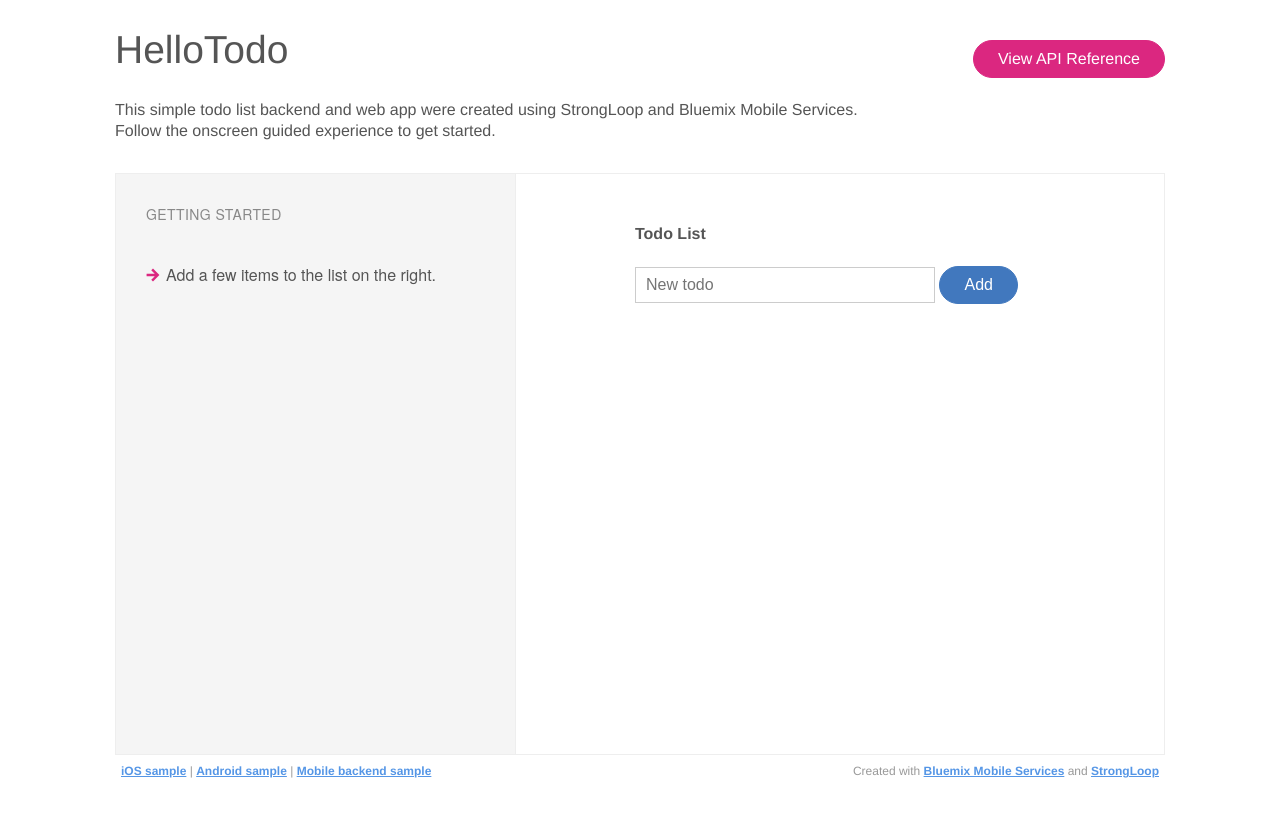
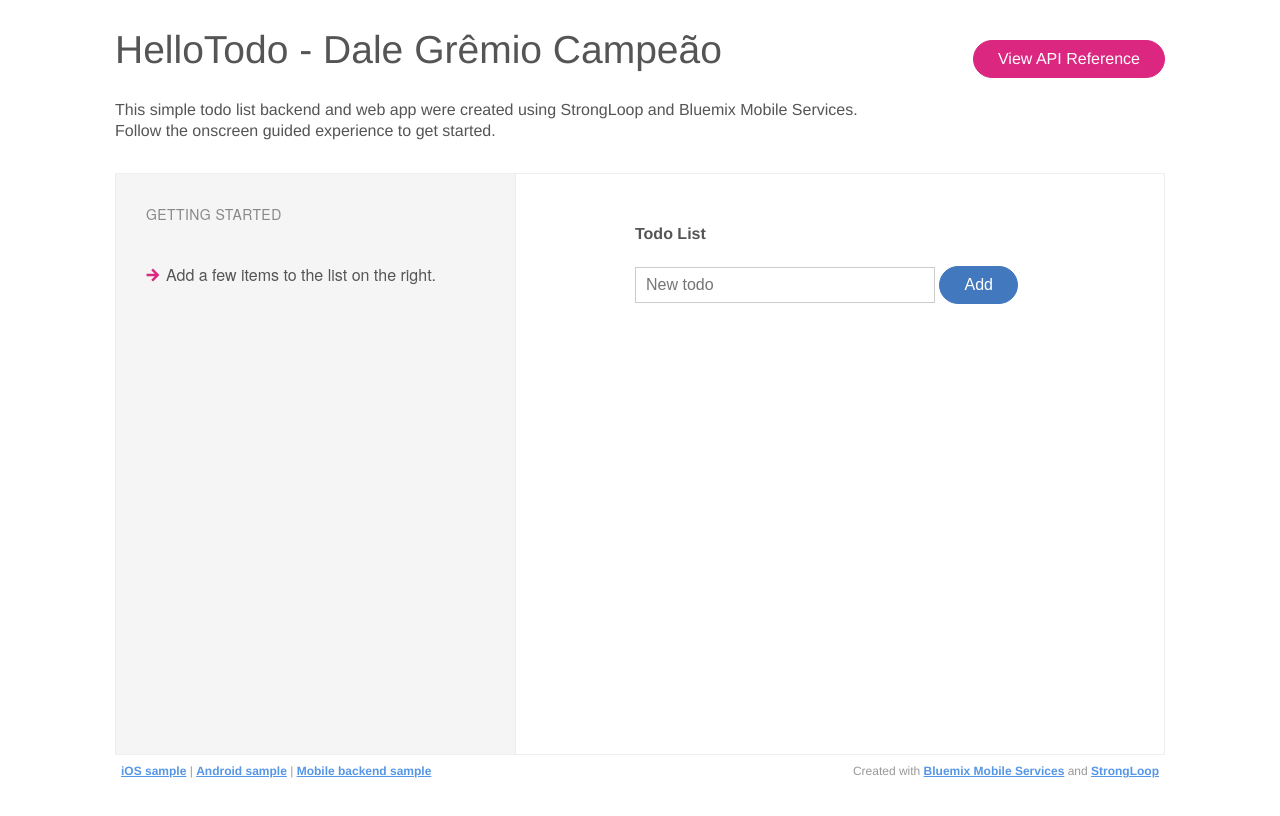
Before and after one commit to rckpoc01/aplicacao-de-teste-rck-1481557691872, a website: page client/index.html in a window 1280 px wide. Drawn offline with nearby package versions, Linux system fonts and the light colour scheme; no server answers.

Commit message:
Alterando título da index.

```diff
--- a/client/index.html
+++ b/client/index.html
@@ -11,7 +11,7 @@
         <a class="mf-btn mf-btn--primary" href="/explorer/#!/Item" target="_blank">View API Reference</a>
     </div>
     <header>
-        <h1>HelloTodo</h1>
+        <h1>HelloTodo - Dale Grêmio Campeão</h1>
 
         <p>This simple todo list backend and web app were created using StrongLoop and Bluemix Mobile Services. Follow the onscreen guided experience to get started.</p>
     </header>
```
Also changed, not shown: README.md.
